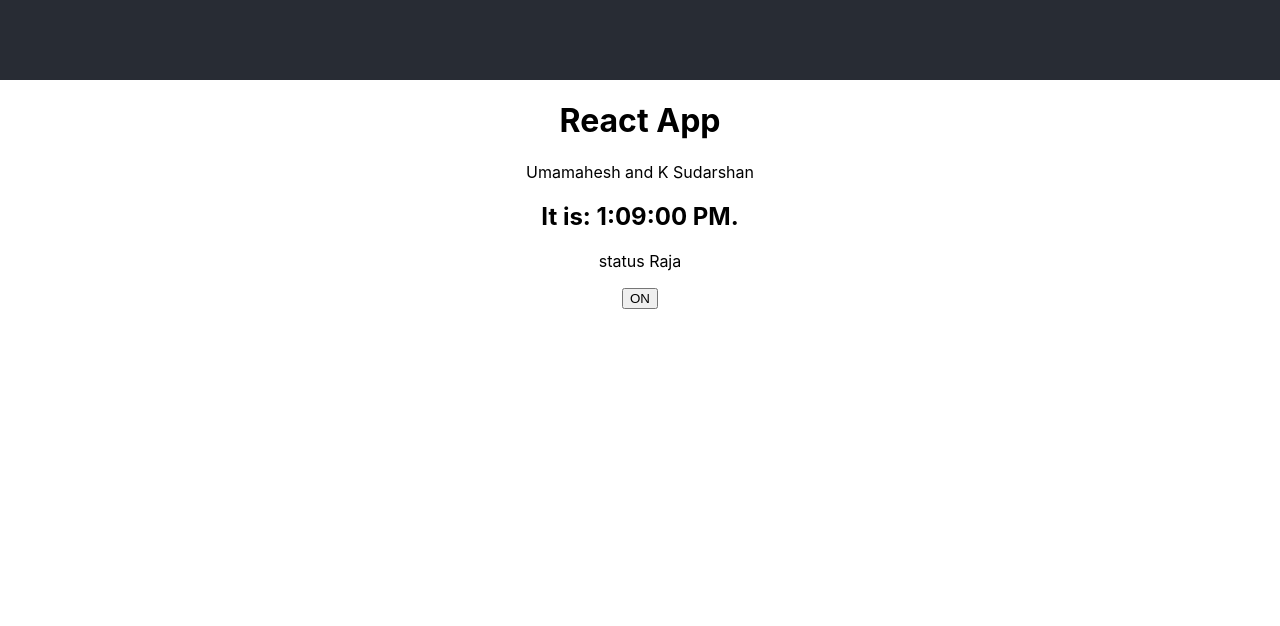
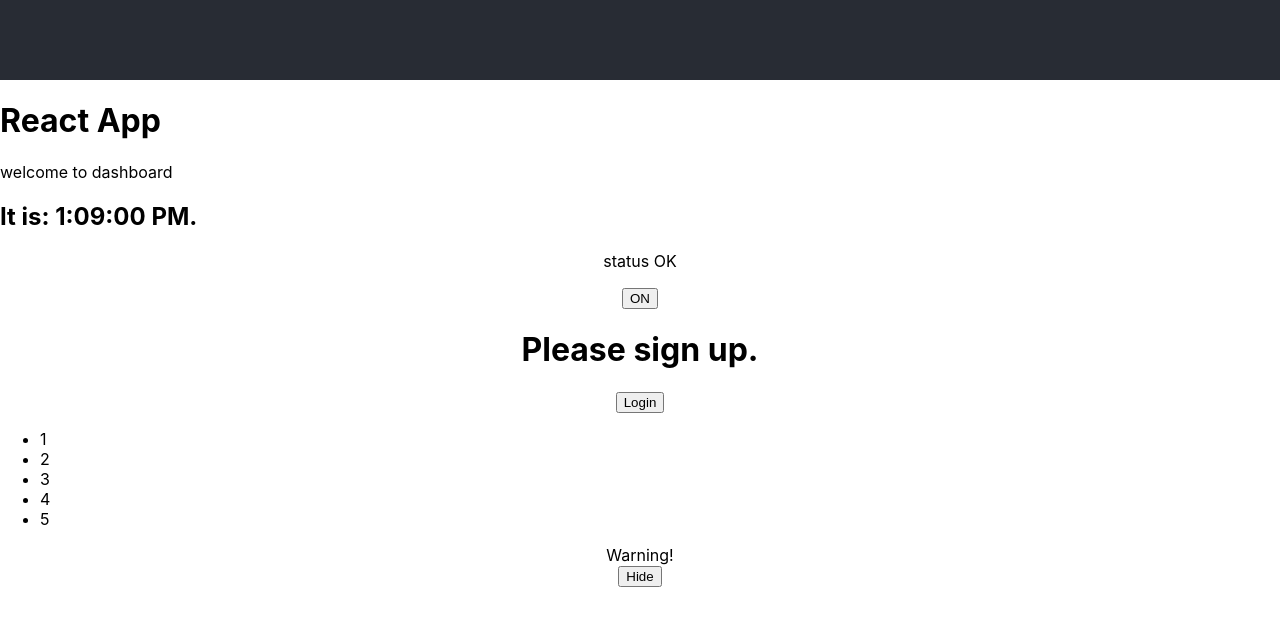
Before and after one commit to chityalaumamahesh/reactApp, a React (Create React App) app: page / in a window 1280 px wide. Shown: the top 626 px of the page. Built offline with nearby package versions, Linux system fonts and the light colour scheme.

Commit message:
conditional rendering and lists and keys

```diff
--- a/src/App.css
+++ b/src/App.css
@@ -1,7 +1,9 @@
 .App {
   text-align: center;
 }
-
+.App-left{
+  text-align:left;
+}
 .App-logo {
   animation: App-logo-spin infinite 20s linear;
   height: 10vmin;
--- a/src/App.js
+++ b/src/App.js
@@ -3,6 +3,9 @@ import logo from './logo.svg';
 import './App.css';
 import Welcome from './welcome';
 import Toggle from './Toggle';
+import LoginControl from './LoginControl';
+import Page from './Page';
+
 class App extends Component {
   constructor(props) {
     super(props);
@@ -16,12 +19,17 @@ class App extends Component {
   }
   render() {
     return (
-      <div className="App">
+      <div>
         <header className="App-header">
 
         </header>
-        < Welcome name ="Umamahesh and K Sudarshan"/>
+        < Welcome name ="welcome to dashboard"/>
+
+        <div className="App">
         <Toggle />
+        <LoginControl />
+            <Page/>
+        </div>
       </div>
     );
   }
--- /dev/null
+++ b/src/LoginControl.js
@@ -0,0 +1,70 @@
+import React, {Component} from 'react';
+class LoginControl extends React.Component {
+    constructor(props) {
+      super(props);
+      this.handleLoginClick = this.handleLoginClick.bind(this);
+      this.handleLogoutClick = this.handleLogoutClick.bind(this);
+      this.state = {isLoggedIn: false};
+    }
+
+    handleLoginClick() {
+      this.setState({isLoggedIn: true});
+    }
+
+    handleLogoutClick() {
+      this.setState({isLoggedIn: false});
+    }
+
+    render() {
+      const isLoggedIn = this.state.isLoggedIn;
+      let button;
+
+      if (isLoggedIn) {
+        button = <LogoutButton onClick={this.handleLogoutClick} />;
+        } else {
+            button = <LoginButton onClick={this.handleLoginClick} />;
+        }
+
+      return (
+        <div>
+          <Greeting isLoggedIn={isLoggedIn} />
+          {button}
+        </div>
+      );
+    }
+  }
+
+  function UserGreeting(props) {
+    return <h1>Welcome back!</h1>;
+  }
+
+  function GuestGreeting(props) {
+    return <h1>Please sign up.</h1>;
+  }
+
+  function Greeting(props) {
+    const isLoggedIn = props.isLoggedIn;
+    if (isLoggedIn) {
+      return <UserGreeting />;
+    }
+    return <GuestGreeting />;
+  }
+
+  function LoginButton(props) {
+      console.log("LoginButton props",props);
+    return (
+      <button onClick={props.onClick}>
+        Login
+      </button>
+    );
+  }
+
+  function LogoutButton(props) {
+    console.log("LoginOut Button props",props);
+    return (
+      <button onClick={props.onClick}>
+        Logout
+      </button>
+    );
+  }
+  export default LoginControl;
--- /dev/null
+++ b/src/Page.js
@@ -0,0 +1,47 @@
+import React, {Component} from 'react';
+import './App.css';
+  class Page extends React.Component {
+    constructor(props) {
+      super(props);
+      this.state = {showWarning: true};
+      this.handleToggleClick = this.handleToggleClick.bind(this);
+    }
+
+    handleToggleClick() {
+      this.setState(state => ({
+        showWarning: !state.showWarning
+      }));
+    }
+    render() {
+      return (
+        <div>
+            <div className="App-left">
+            <ul>{listItems}</ul>
+            </div>
+          <WarningBanner warn={this.state.showWarning} />
+          <button onClick={this.handleToggleClick}>
+            {this.state.showWarning ? 'Hide' : 'Show'}
+          </button>
+        </div>
+      );
+    }
+  }
+  const numbers = [1, 2, 3, 4, 5];
+  const listItems = numbers.map((number,index) =>
+        <li key={number.toString()}>{number}</li>
+        //key={todo.id}
+        // Only do this if items have no stable IDs
+        //key={todo.id}
+    );
+  function WarningBanner(props) {
+    if (!props.warn) {
+      return null;
+    }
+
+    return (
+      <div className="warning">
+        Warning!
+      </div>
+    );
+  }
+export default Page;
--- a/src/Toggle.js
+++ b/src/Toggle.js
@@ -3,7 +3,7 @@ class Toggle extends React.Component {
   constructor(props) {
     super(props);
     this.state = {isToggleOn: true};
-    this.toggle = "Raja";
+    this.toggle = "OK";
     // This binding is necessary to make `this` work in the callback
     this.handleClick = this.handleClick.bind(this);
   }
--- a/src/welcome.js
+++ b/src/welcome.js
@@ -5,7 +5,7 @@ function FormattedDate(props) {
 }
 class Welcome extends React.Component {
   constructor(props) {
-    console.log("props",props);
+
     super(props);
     this.state = {
       date: new Date(),
@@ -15,6 +15,7 @@ class Welcome extends React.Component {
     this.name = "React App";
   }
     componentDidMount() {
+      console.log("props",this.props);
       this.timerID = setInterval(
       () => this.tick(),
       1000
```
Also changed, not shown: 1 other file (tests, documents, lock files or other folders).
